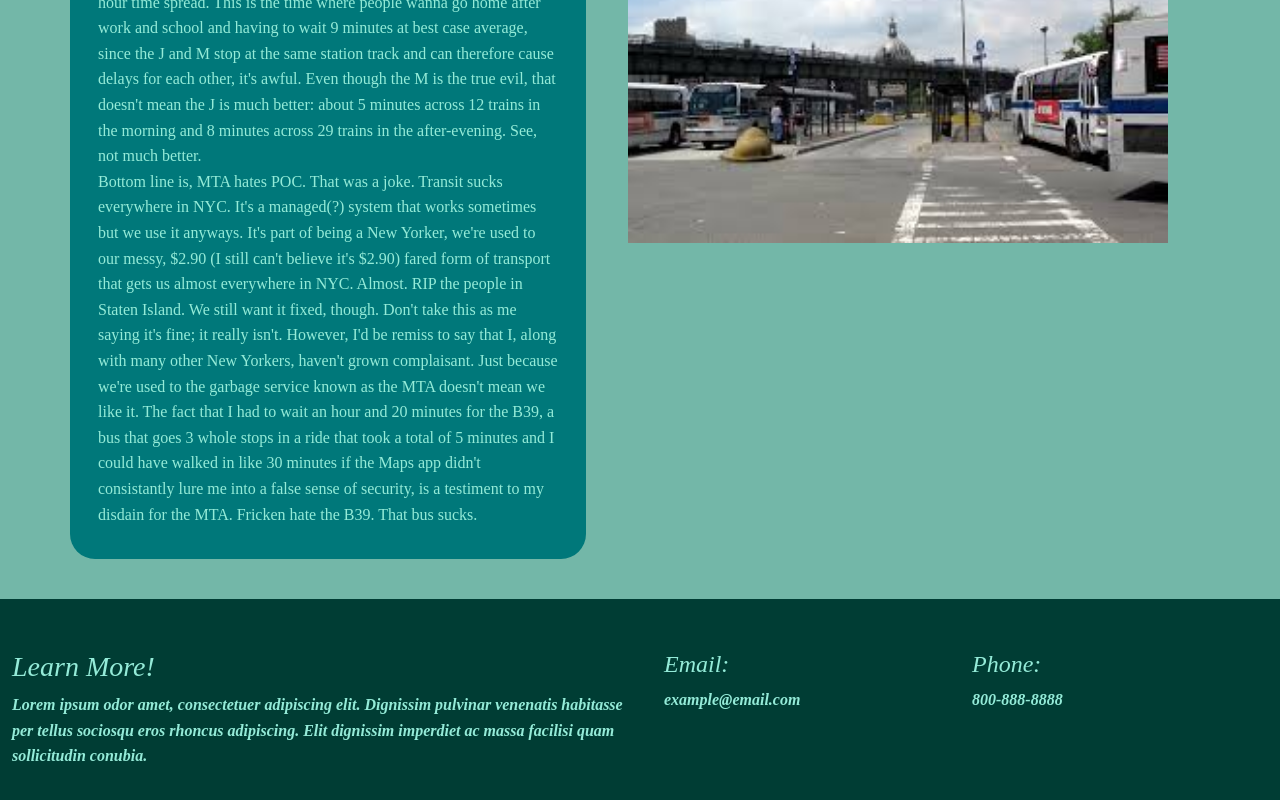
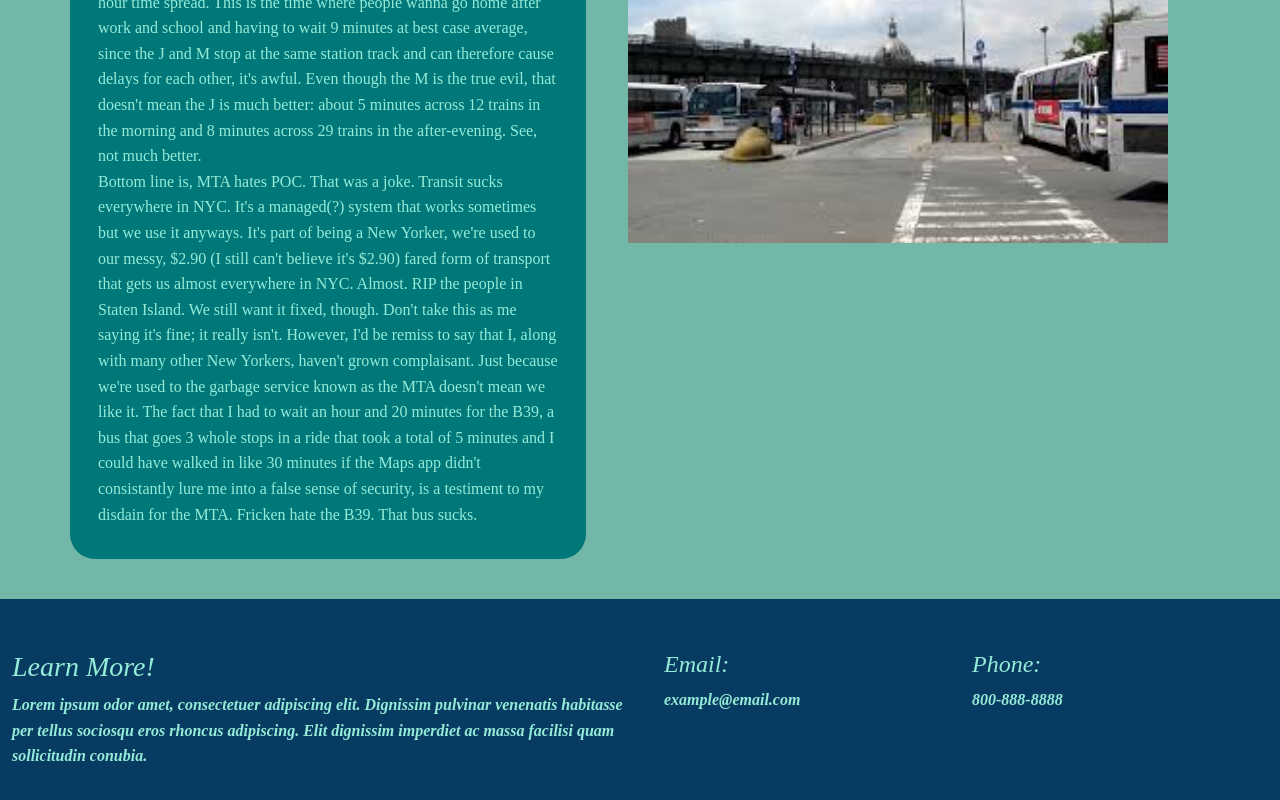
Before and after one commit to SkyMazter/SYEP-24-StoryMap, a React (Vite) app in the folder SYEP-24-StoryMap/: page /storymap in a window 1280 px wide. Shown: the part 4317-5117 px from the top of the page. Built offline with nearby package versions, Linux system fonts and the light colour scheme; a web font is replaced by a local one.

Commit message:
footer fix

```diff
--- a/SYEP-24-StoryMap/src/styles/Footer.css
+++ b/SYEP-24-StoryMap/src/styles/Footer.css
@@ -1,5 +1,5 @@
 .footer{
-    background-color:#003D34 ;
+    background-color:#083B61;
     color: #94ebd8;
     font-family: "Judson", serif;
     font-weight: 700;
```
